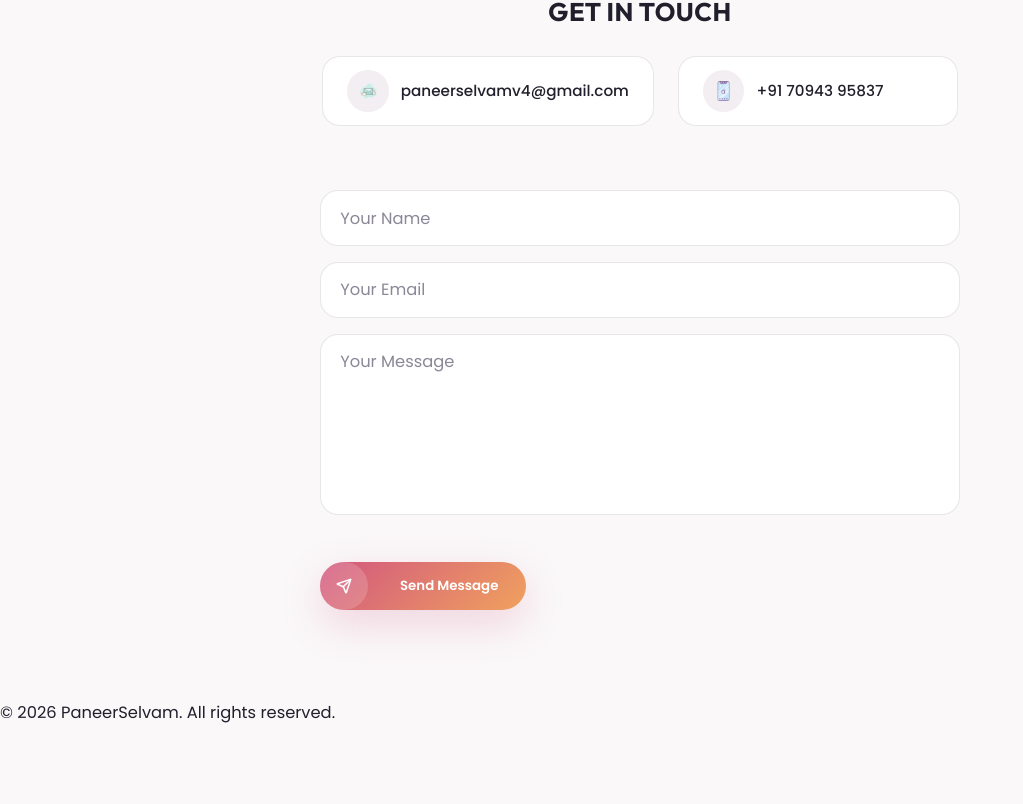
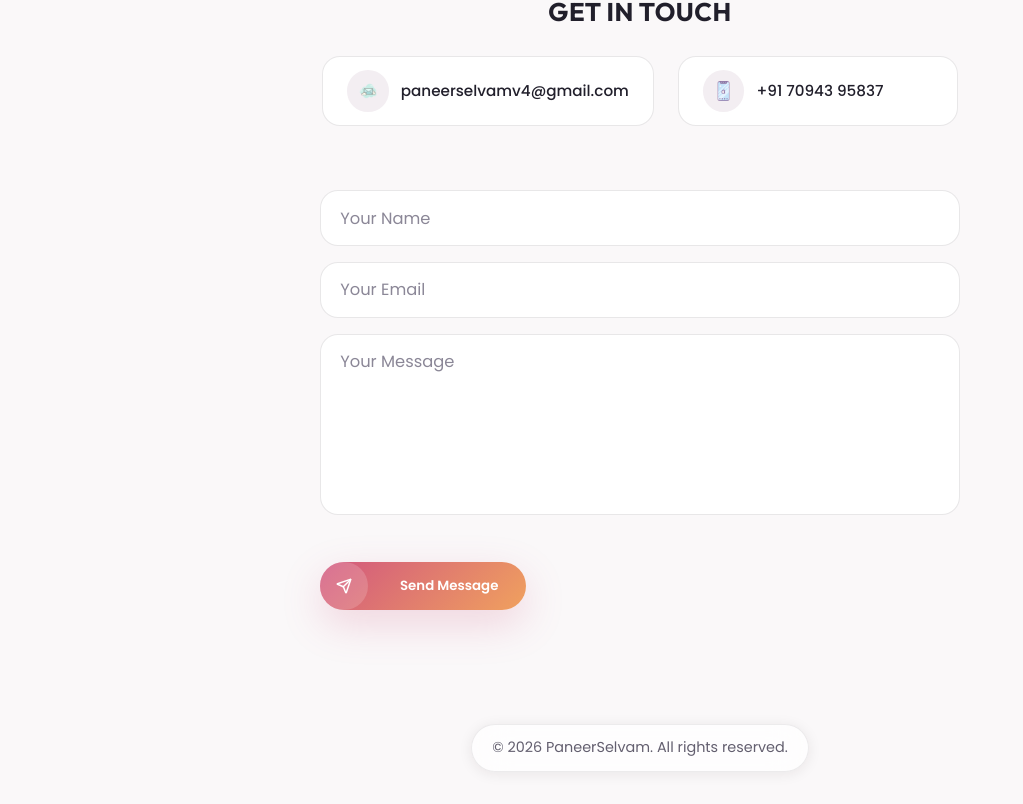
Before and after one commit to PaneerSelvam-Eduspot/portfolio, a React (Vite) app: page / in a window 1280 px wide. Shown: the part 2816-3620 px from the top of the page, without its empty margins (0-1023 px from the left). Before the commit the page ends 3541 px from the top, so only its background shows below. Built offline with nearby package versions, Linux system fonts and the light colour scheme.

Commit message:
Added Css for footer

```diff
--- a/src/App.css
+++ b/src/App.css
@@ -3,3 +3,35 @@
   min-height: 100vh;
   overflow-x: hidden;
 }
+
+.footer {
+  margin: 0 auto;
+  padding: var(--space-5) clamp(1.5rem, 9vw, 10rem) var(--space-6);
+  color: var(--color-text-muted);
+  text-align: center;
+}
+
+.footer p {
+  display: inline-flex;
+  align-items: center;
+  justify-content: center;
+  min-height: 3rem;
+  padding: 0.75rem 1.25rem;
+  border: 1px solid var(--glass-border);
+  border-radius: var(--radius-full);
+  background: var(--glass-bg);
+  box-shadow: var(--shadow-sm);
+  font-size: 0.9rem;
+  line-height: 1.4;
+  backdrop-filter: blur(18px);
+}
+
+@media (max-width: 860px) {
+  .footer {
+    padding-bottom: 6rem;
+  }
+
+  .footer p {
+    width: min(100%, 22rem);
+  }
+}
```
